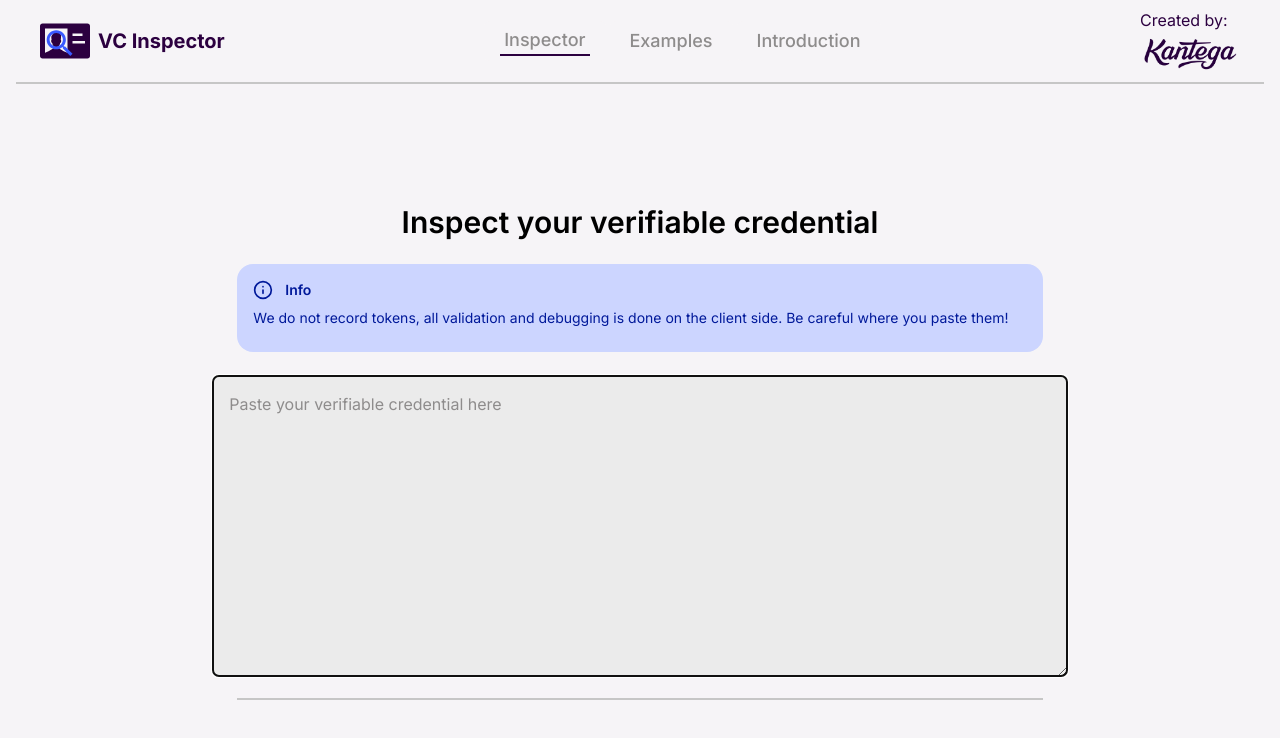
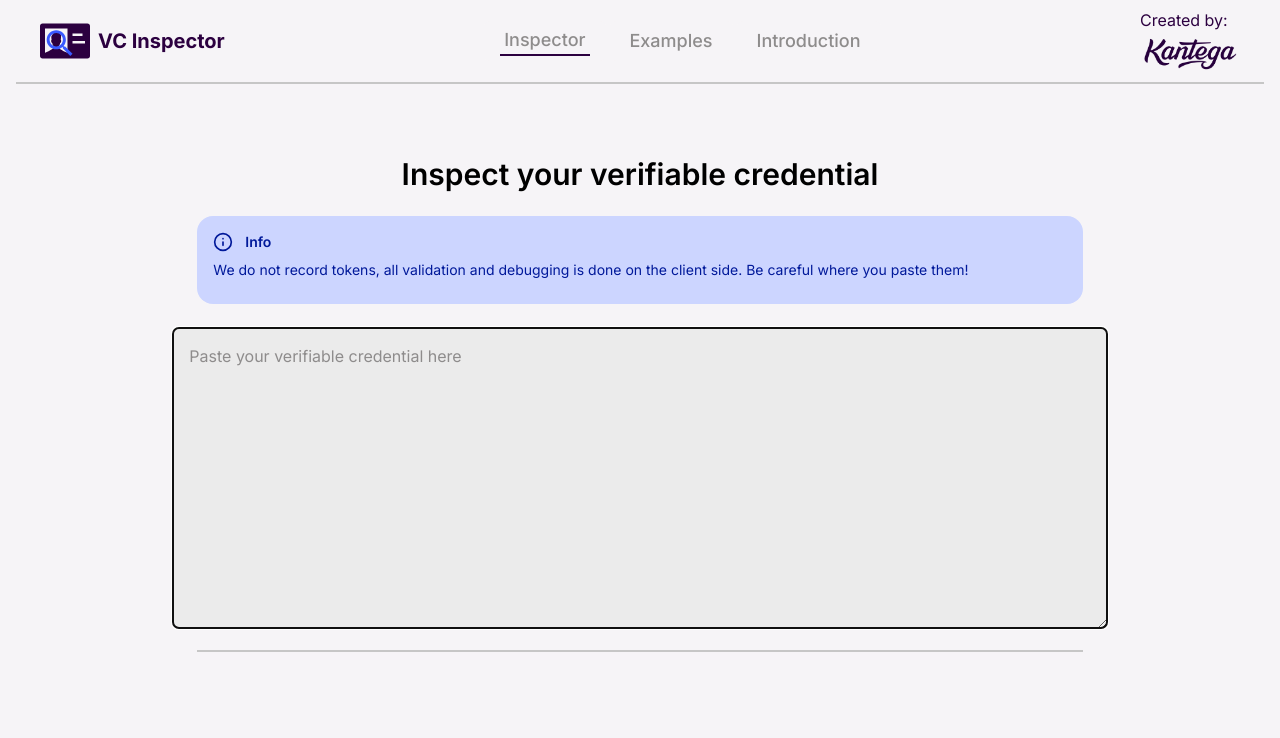
Before and after one commit to kantega/vc-inspector, a Next.js app: page / in a window 1280 px wide. Shown: the top 738 px of the page. Built offline with nearby package versions, Linux system fonts and the light colour scheme.

Commit message:
fix issue with margin

```diff
--- a/src/app/(pages)/page.tsx
+++ b/src/app/(pages)/page.tsx
@@ -2,7 +2,7 @@ import InspectionPage from '@/components/vc-inspection/InspectionPage';
 
 export default function Home() {
   return (
-    <main className="flex min-h-screen w-full flex-col items-center sm:p-24">
+    <main className="flex min-h-screen w-full flex-col items-center sm:p-12">
       <InspectionPage />
     </main>
   );
--- a/src/app/components/vc-inspection/InspectionPage.tsx
+++ b/src/app/components/vc-inspection/InspectionPage.tsx
@@ -34,13 +34,13 @@ export default function InspectionPage() {
     <div
       className={cn(
         'flex min-h-screen w-full flex-col items-center gap-5 transition-all duration-200 sm:w-5/6',
-        onceSuccessfullyParsed && '-mt-20',
+        onceSuccessfullyParsed && '-mt-12',
       )}
     >
       <div className="w-full items-center text-center">
         {onceSuccessfullyParsed ? (
           <div className="flex w-full justify-between gap-2 p-3">
-            <p>Verifiable Credential</p>
+            <p className="text-xl">Verifiable Credential</p>
             <span className="flex">
               <FileType />
               <p>JWT-VC</p>
```
